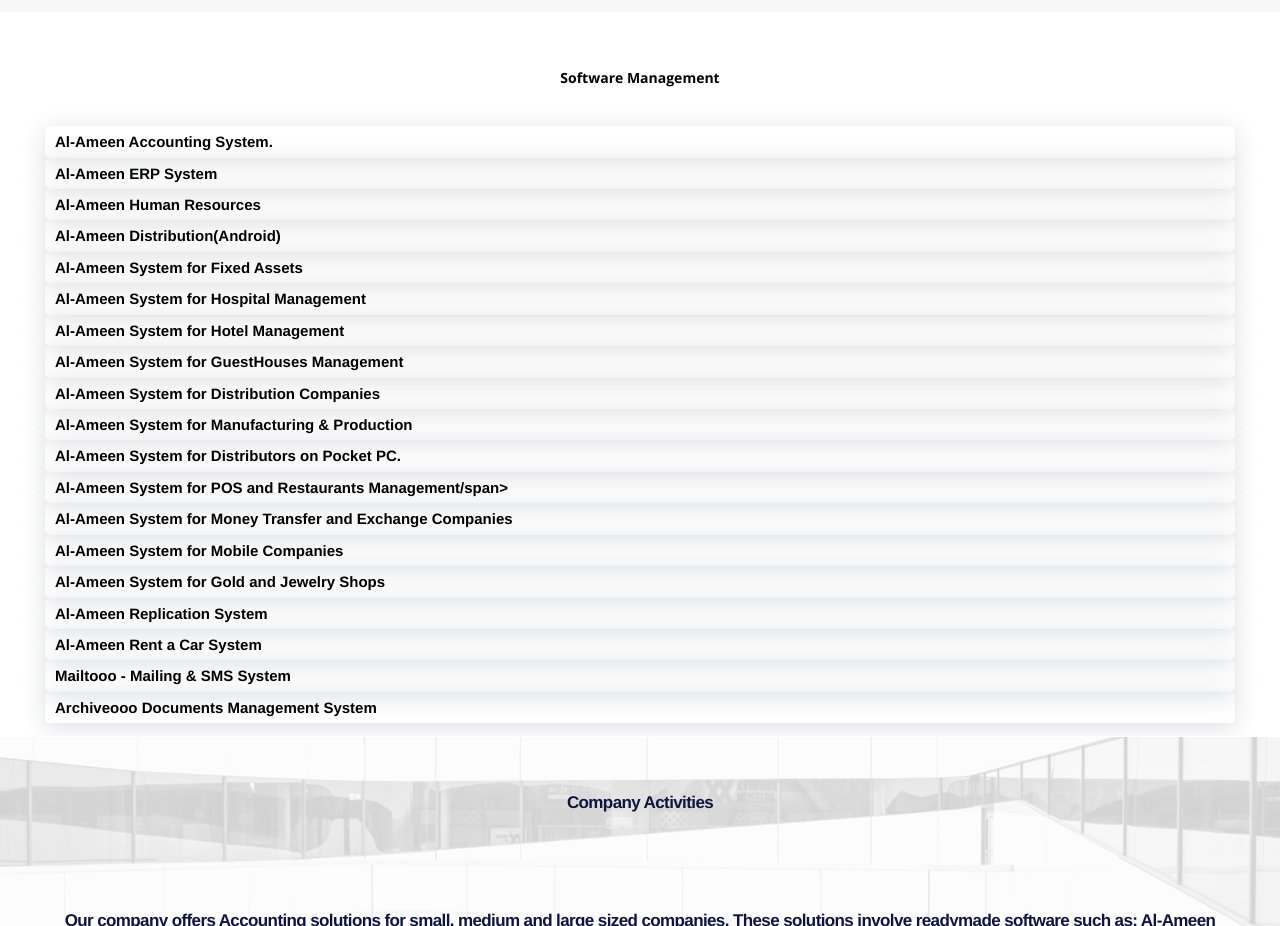
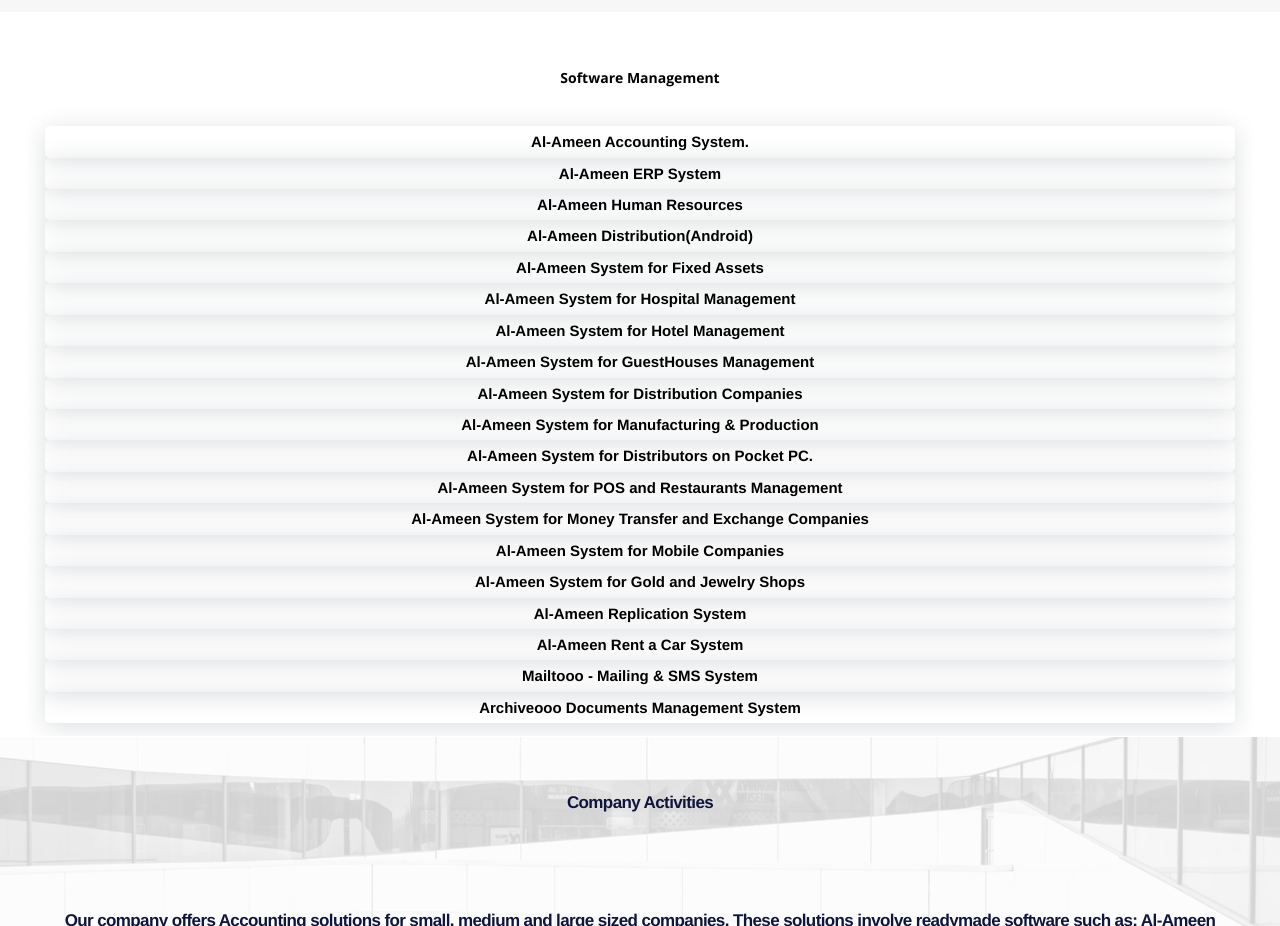
Before and after one commit to abedalawieh/icleb.github.io, a plain HTML site: page index.html in a window 1280 px wide. Shown: the part 2680-3606 px from the top of the page. Drawn offline with nearby package versions, Linux system fonts and the light colour scheme.

Commit message:
justify content

```diff
--- a/css/styles.css
+++ b/css/styles.css
@@ -1,5 +1,6 @@
 /*===== CLASS CSS ===== */
 .section-title {
+  /* Styling for section titles */
   position: relative;
   font-size: var(--h2-font-size);
   color: black;
@@ -9,19 +10,21 @@
 }
 
 .skills__container {
+  /* Styling for the skills container */
   row-gap: 2rem;
   text-align: center;
 }
 
 .skills__subtitle {
+  /* Styling for skill subtitles */
   margin-bottom: var(--mb-2);
 }
 
 .skills__data {
+  /* Styling for skill data containers */
   display: flex;
-  justify-content: space-between;
   align-items: center;
-  position: relative;
+  justify-content: center;
   font-weight: var(--font-semi);
   padding: .5rem 1rem;
   margin-bottom: var(--mb-4);
@@ -30,20 +33,24 @@
 }
 
 .skills__icon {
+  /* Styling for skill icons */
   font-size: 2rem;
   margin-right: var(--mb-2);
   color: var(--first-color);
 }
 
 .skills__names {
+  /* Styling for skill names */
   display: flex;
+  justify-content: center;
   align-items: center;
   font-size: 1.5rem; /* Adjust the font size to your preference */
   font-weight: bold; /* You can adjust the font weight if needed */
-  margin: 0;
+  margin: 0; /* Reset margin to remove any default spacing */
 }
 
 .skills__bar {
+  /* Styling for skill bars */
   position: absolute;
   left: 0;
   bottom: 0;
@@ -55,6 +62,7 @@
 
 /* ===== MEDIA QUERIES===== */
 @media screen and (min-width: 576px) {
+  /* Media query for screens with a minimum width of 576px */
   .skills__container {
     grid-template-columns: .7fr;
     justify-content: center;
--- a/index.html
+++ b/index.html
@@ -518,7 +518,7 @@
                                         <div class="skills__names">
                                             <i class='bx bxs-oop skills__icon'></i>
                                             <span class="skills__name">Al-Ameen System for POS and
-                                                Restaurants Management/span>
+                                                Restaurants Management</span>
                                         </div>
                                         <div class="skills__bar skills__ux">
 
```
